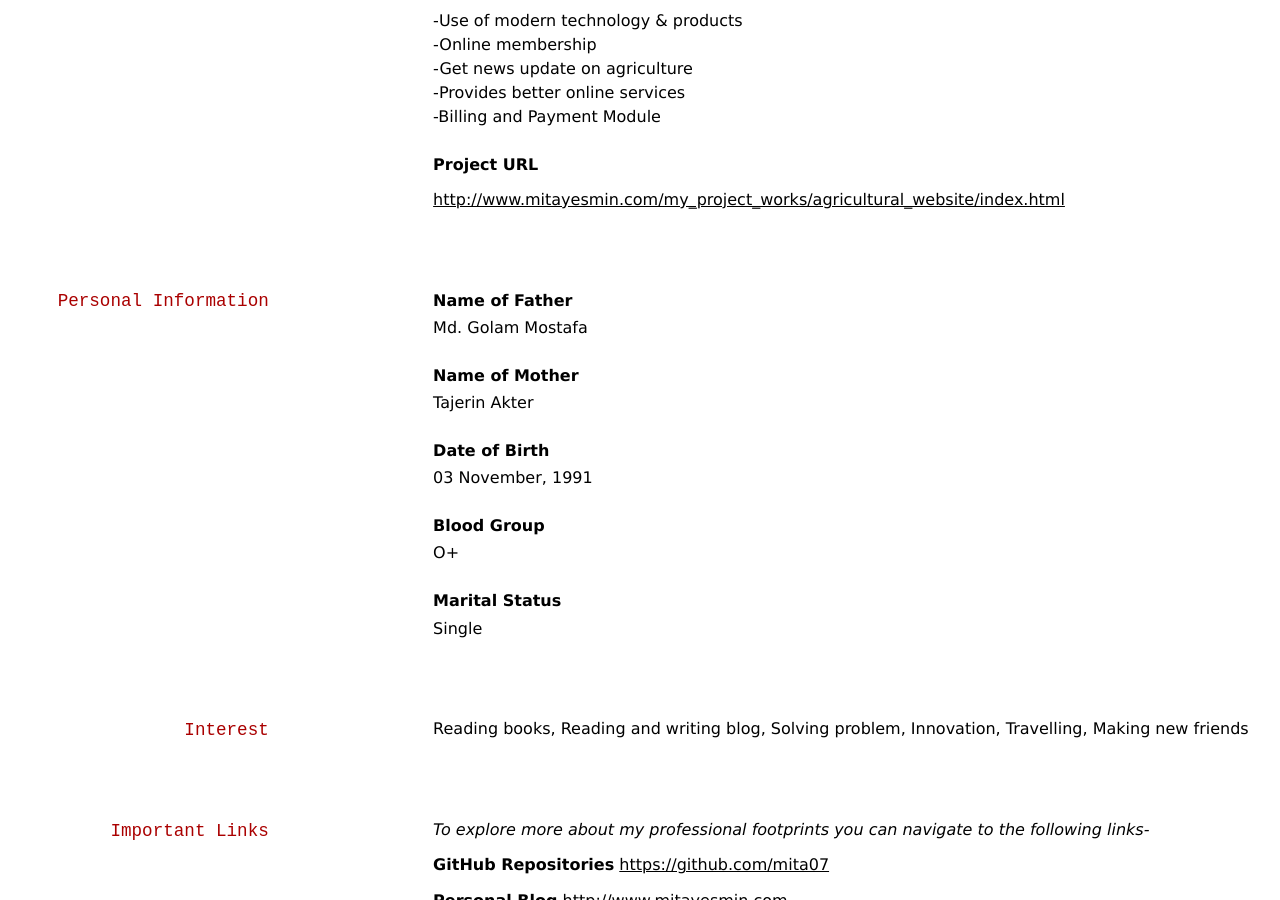
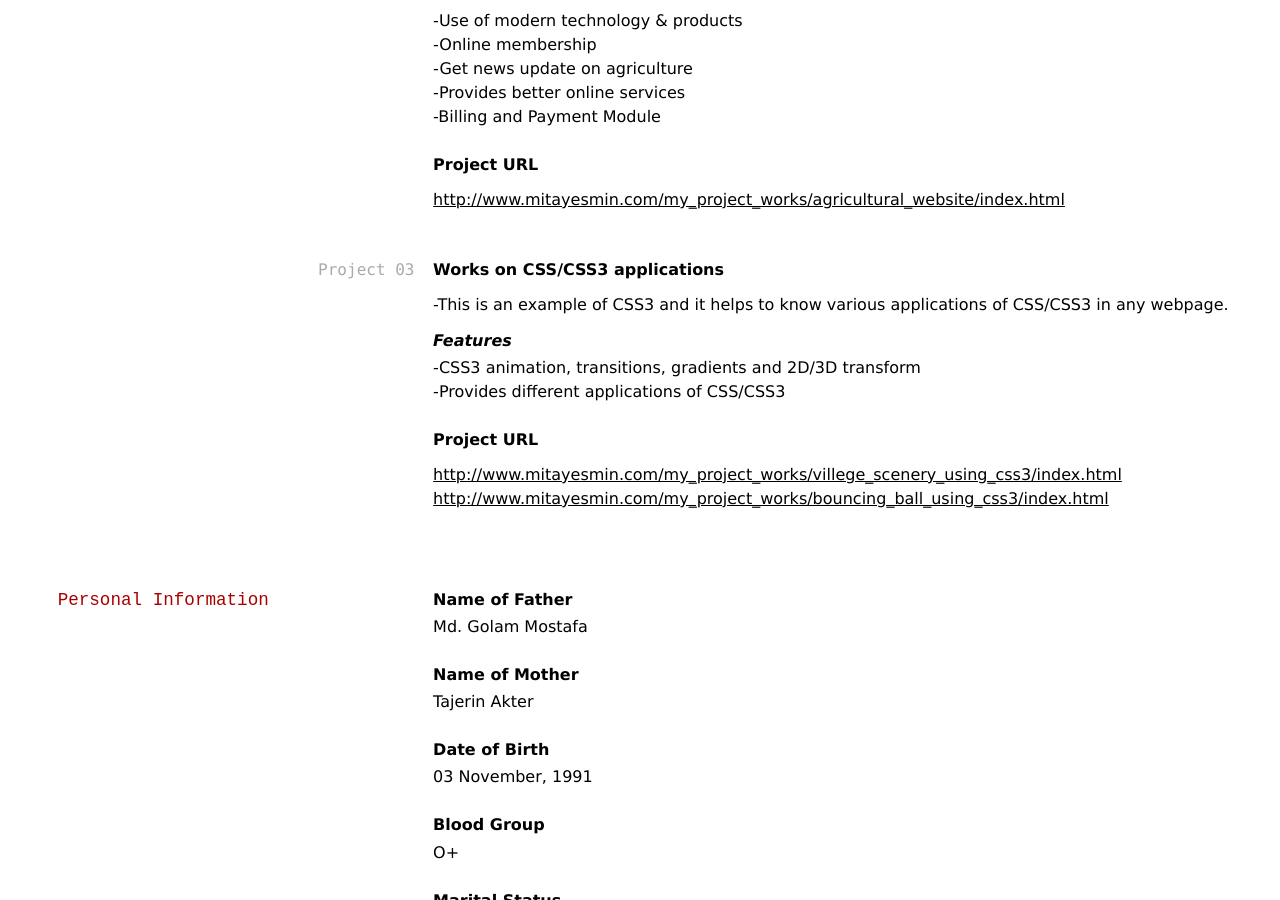
Before and after one commit to mita07/my-resume, a Jekyll site: the page built from index.md, in a window 1280 px wide and 900 px high, scrolled down 3079 px. Built offline with Jekyll 4.4.1, drawn with Linux system fonts in a browser that asks for light colours.

Commit message:
Update index.md

```diff
--- a/index.md
+++ b/index.md
@@ -151,6 +151,23 @@ __Project URL__
 
 [http://www.mitayesmin.com/my_project_works/agricultural_website/index.html](http://www.mitayesmin.com/my_project_works/agricultural_website/index.html)
 
+<br/>
+
+`Project 03`
+
+__Works on CSS/CSS3 applications__
+
+-This is an example of CSS3 and it helps to know various applications of CSS/CSS3 in any webpage.
+
+__*Features*__
+
+- -CSS3 animation, transitions, gradients and 2D/3D transform
+- -Provides different applications of CSS/CSS3
+
+__Project URL__
+
+[http://www.mitayesmin.com/my_project_works/villege_scenery_using_css3/index.html](http://www.mitayesmin.com/my_project_works/villege_scenery_using_css3/index.html)
+[http://www.mitayesmin.com/my_project_works/bouncing_ball_using_css3/index.html](http://www.mitayesmin.com/my_project_works/bouncing_ball_using_css3/index.html)
 
 
 ## Personal Information
```
